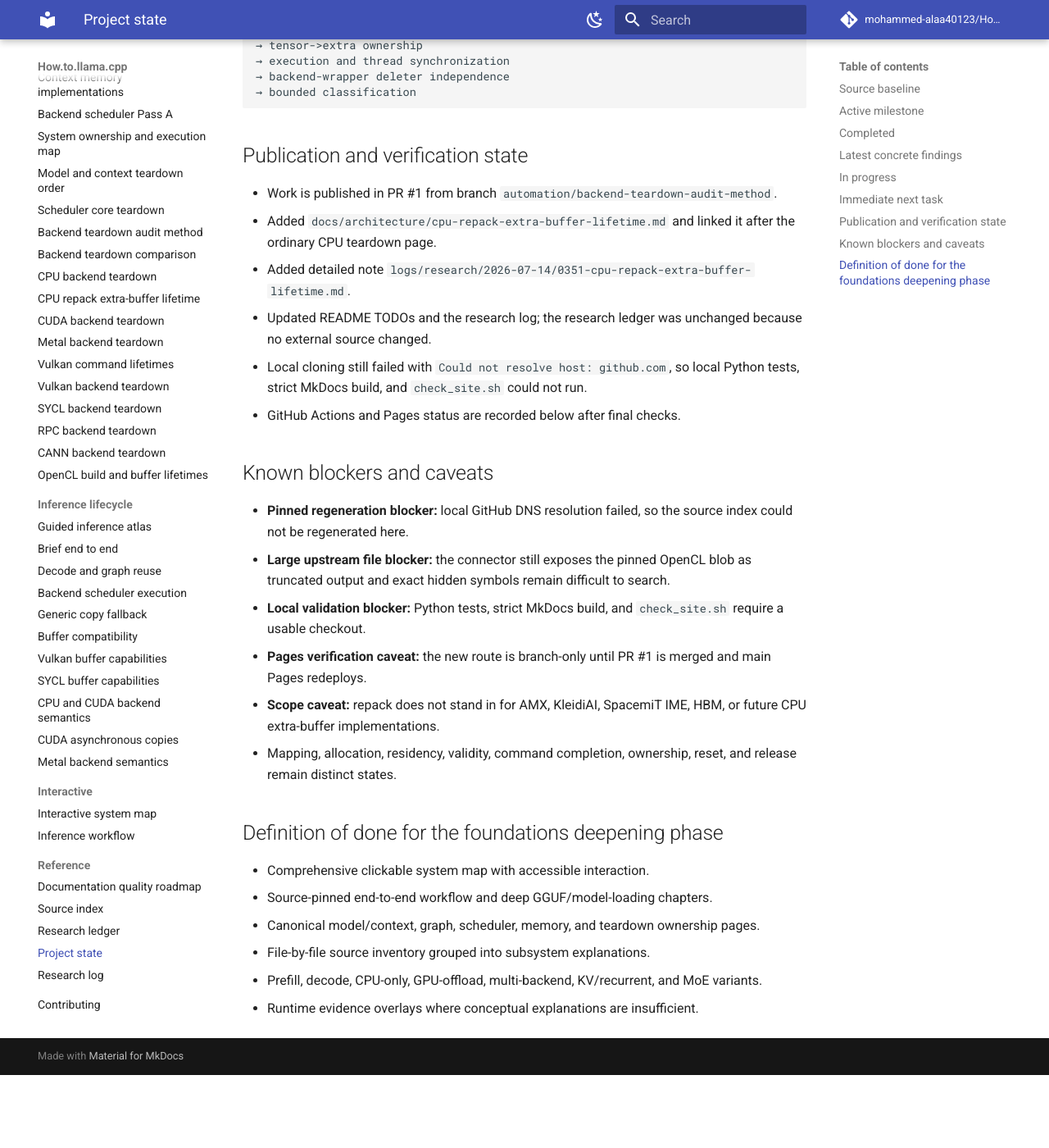
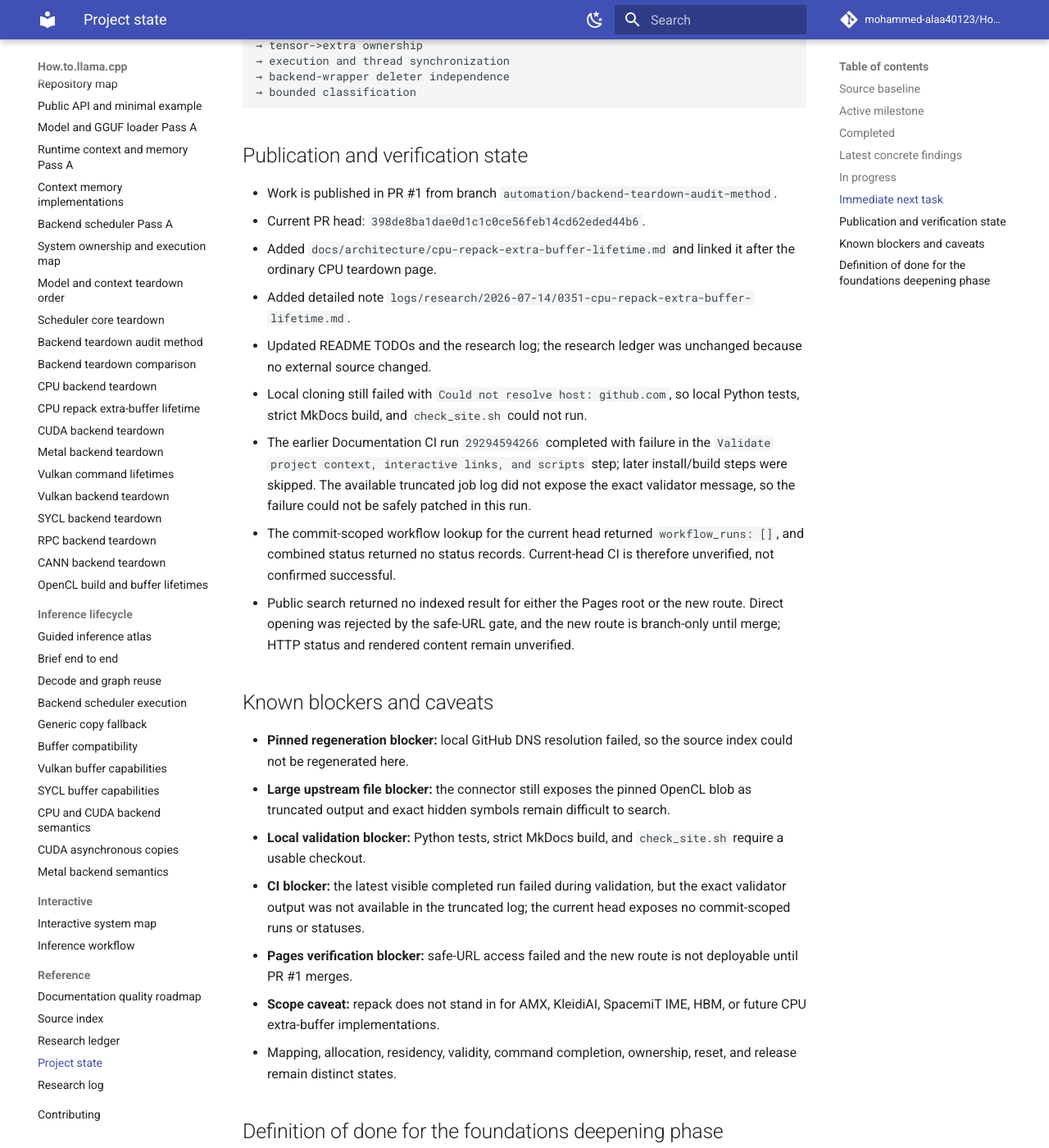
Before and after one commit to mohammed-alaa40123/How.to.llama.cpp, an MkDocs documentation site: the page built from docs/reference/project-state.md, in a window 1280 px wide and 1400 px high, scrolled down 2232 px. Shown: the whole window at 82% size. Built offline with MkDocs 1.6.1 and Material for MkDocs 9.7.7, drawn with Linux system fonts in a browser that asks for light colours; comment, search, counter and statistics services are not loaded; before the commit the page ends 3543 px from its top, so only the background shows below that; some of the changed text lies outside the part shown.

Commit message:
docs: record CI and Pages verification blockers

```diff
--- a/docs/reference/project-state.md
+++ b/docs/reference/project-state.md
@@ -64,18 +64,22 @@ AMX buffer type and registration
 ## Publication and verification state
 
 - Work is published in PR #1 from branch `automation/backend-teardown-audit-method`.
+- Current PR head: `398de8ba1dae0d1c1c0ce56feb14cd62eded44b6`.
 - Added `docs/architecture/cpu-repack-extra-buffer-lifetime.md` and linked it after the ordinary CPU teardown page.
 - Added detailed note `logs/research/2026-07-14/0351-cpu-repack-extra-buffer-lifetime.md`.
 - Updated README TODOs and the research log; the research ledger was unchanged because no external source changed.
 - Local cloning still failed with `Could not resolve host: github.com`, so local Python tests, strict MkDocs build, and `check_site.sh` could not run.
-- GitHub Actions and Pages status are recorded below after final checks.
+- The earlier Documentation CI run `29294594266` completed with failure in the `Validate project context, interactive links, and scripts` step; later install/build steps were skipped. The available truncated job log did not expose the exact validator message, so the failure could not be safely patched in this run.
+- The commit-scoped workflow lookup for the current head returned `workflow_runs: []`, and combined status returned no status records. Current-head CI is therefore unverified, not confirmed successful.
+- Public search returned no indexed result for either the Pages root or the new route. Direct opening was rejected by the safe-URL gate, and the new route is branch-only until merge; HTTP status and rendered content remain unverified.
 
 ## Known blockers and caveats
 
 - **Pinned regeneration blocker:** local GitHub DNS resolution failed, so the source index could not be regenerated here.
 - **Large upstream file blocker:** the connector still exposes the pinned OpenCL blob as truncated output and exact hidden symbols remain difficult to search.
 - **Local validation blocker:** Python tests, strict MkDocs build, and `check_site.sh` require a usable checkout.
-- **Pages verification caveat:** the new route is branch-only until PR #1 is merged and main Pages redeploys.
+- **CI blocker:** the latest visible completed run failed during validation, but the exact validator output was not available in the truncated log; the current head exposes no commit-scoped runs or statuses.
+- **Pages verification blocker:** safe-URL access failed and the new route is not deployable until PR #1 merges.
 - **Scope caveat:** repack does not stand in for AMX, KleidiAI, SpacemiT IME, HBM, or future CPU extra-buffer implementations.
 - Mapping, allocation, residency, validity, command completion, ownership, reset, and release remain distinct states.
 
```
Also changed, not shown: other parts of docs/reference/project-state.md (+1 -1 lines).
